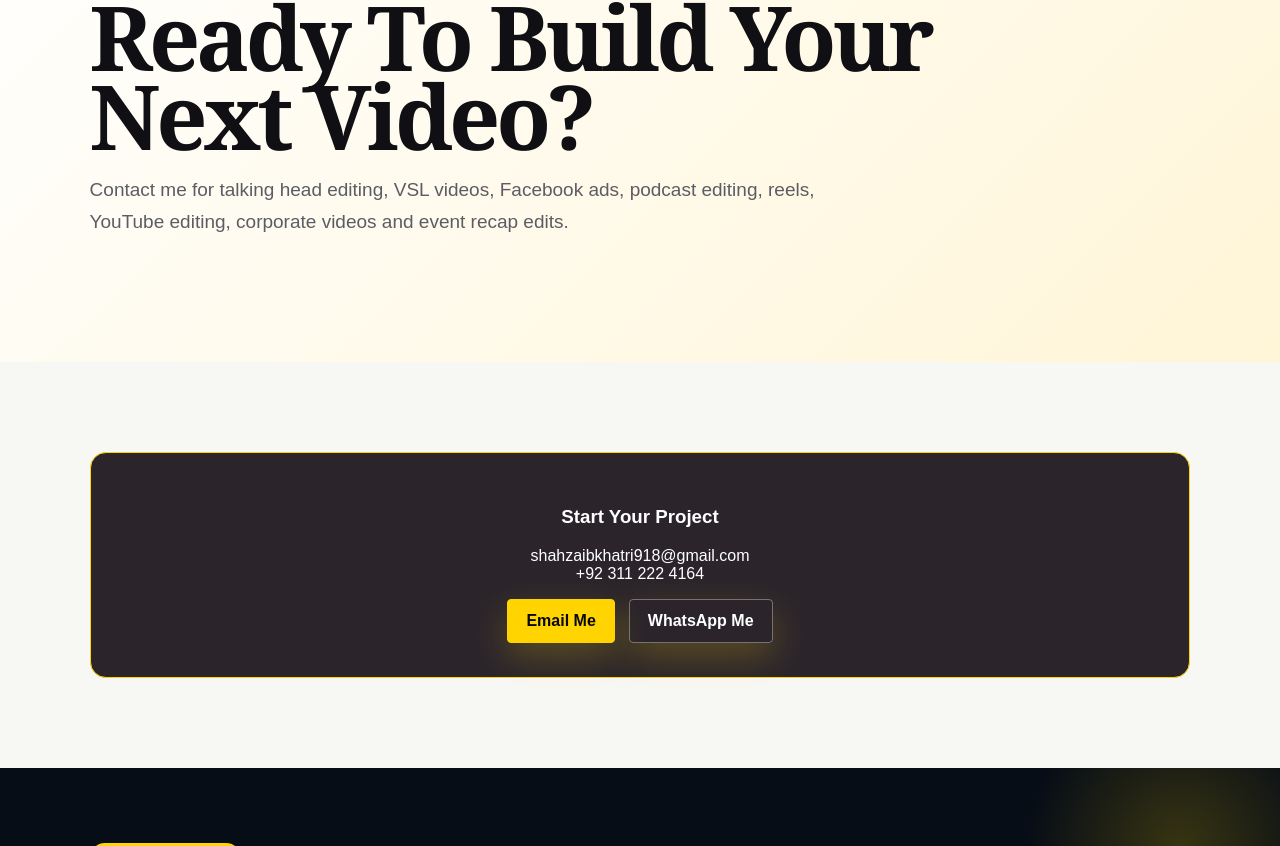
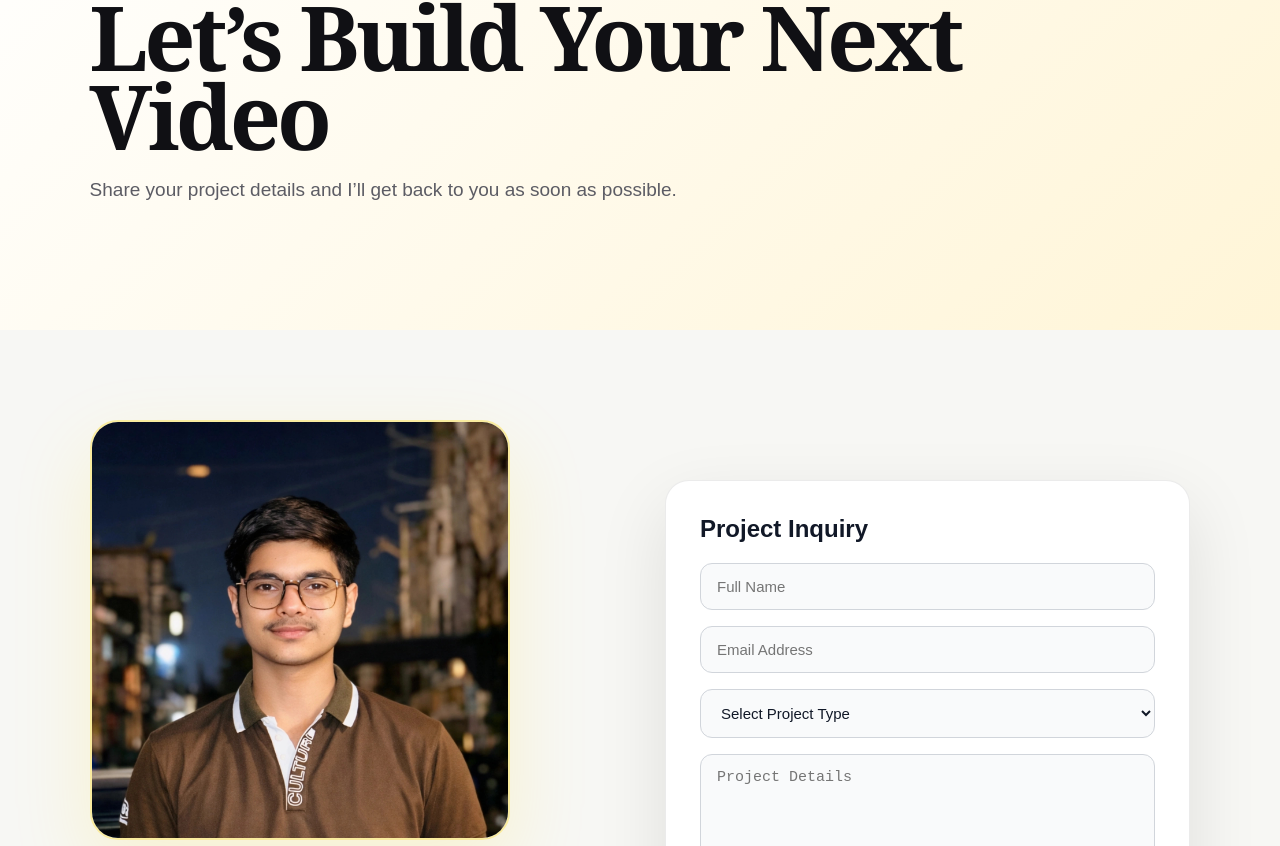
Before and after one commit to shahzaibkhatri918-stack/Shahzaib-Freelance, a Next.js app: page /contact in a window 1280 px wide. Shown: the part 254-1100 px from the top of the page. Built offline with nearby package versions, Linux system fonts and the light colour scheme.

Commit message:
Update page.tsx

```diff
--- a/app/contact/page.tsx
+++ b/app/contact/page.tsx
@@ -4,5 +4,153 @@ import PageHero from "../../components/PageHero";
 import { site } from "../../data/site";
 
 export default function ContactPage() {
-  return <div className="site"><Navbar /><main><PageHero label="Contact" title="Ready To Build Your Next Video?" text="Contact me for talking head editing, VSL videos, Facebook ads, podcast editing, reels, YouTube editing, corporate videos and event recap edits." /><section className="section fade-up"><div className="podcastPanel" style={{textAlign:"center"}}><h3>Start Your Project</h3><p><a href={`mailto:${site.email}`}>{site.email}</a><br /><a href={site.whatsapp} target="_blank" rel="noreferrer">{site.phoneDisplay}</a></p><div className="heroActions" style={{justifyContent:"center"}}><a className="btn" href={`mailto:${site.email}`}>Email Me</a><a className="btn outline" href={site.whatsapp} target="_blank" rel="noreferrer">WhatsApp Me</a></div></div></section></main><Footer /></div>;
+  return (
+    <div className="site">
+      <Navbar />
+
+      <main>
+        <PageHero
+          label="Contact"
+          title="Let’s Build Your Next Video"
+          text="Share your project details and I’ll get back to you as soon as possible."
+        />
+
+        <section className="section fade-up">
+          <div
+            style={{
+              maxWidth: "1150px",
+              margin: "0 auto",
+              display: "grid",
+              gridTemplateColumns: "repeat(auto-fit, minmax(320px, 1fr))",
+              gap: "50px",
+              alignItems: "center",
+            }}
+          >
+            {/* Left Side */}
+            <div>
+              <img
+                src="/Shahzaib Soomro.jpg"
+                alt="Shahzaib Soomro"
+                style={{
+                  width: "100%",
+                  maxWidth: "420px",
+                  borderRadius: "28px",
+                  border: "2px solid rgba(255, 214, 0, 0.35)",
+                  boxShadow: "0 30px 80px rgba(255, 214, 0, 0.15)",
+                  display: "block",
+                  marginBottom: "28px",
+                }}
+              />
+
+              <h2 style={{ color: "#111827", marginBottom: "12px" }}>
+                Shahzaib Soomro
+              </h2>
+
+              <p style={{ color: "#4b5563", lineHeight: "1.7" }}>
+                Professional Video Editor specializing in Talking Head videos,
+                VSLs, Facebook Ads, Podcast edits, Reels and Corporate videos.
+              </p>
+
+              <p>
+                <strong>Email:</strong>{" "}
+                <a href={`mailto:${site.email}`}>{site.email}</a>
+              </p>
+
+              <p>
+                <strong>WhatsApp:</strong>{" "}
+                <a href={site.whatsapp} target="_blank" rel="noreferrer">
+                  {site.phoneDisplay}
+                </a>
+              </p>
+            </div>
+
+            {/* Right Side Form */}
+            <form
+              action="https://formspree.io/f/xqejblwg"
+              method="POST"
+              style={{
+                background: "#ffffff",
+                padding: "34px",
+                borderRadius: "24px",
+                border: "1px solid rgba(0,0,0,0.08)",
+                boxShadow: "0 25px 70px rgba(0,0,0,0.10)",
+              }}
+            >
+              <h2 style={{ color: "#111827", marginTop: 0 }}>
+                Project Inquiry
+              </h2>
+
+              <input
+                type="text"
+                name="fullName"
+                placeholder="Full Name"
+                required
+                style={inputStyle}
+              />
+
+              <input
+                type="email"
+                name="email"
+                placeholder="Email Address"
+                required
+                style={inputStyle}
+              />
+
+              <select name="projectType" required style={inputStyle}>
+                <option value="">Select Project Type</option>
+                <option value="Talking Head Editing">Talking Head Editing</option>
+                <option value="VSL Video">VSL Video</option>
+                <option value="Facebook Ads">Facebook Ads</option>
+                <option value="Podcast Editing">Podcast Editing</option>
+                <option value="Reels / Shorts">Reels / Shorts</option>
+                <option value="Corporate Video">Corporate Video</option>
+              </select>
+
+              <textarea
+                name="projectDetails"
+                placeholder="Project Details"
+                required
+                rows={6}
+                style={{
+                  ...inputStyle,
+                  resize: "vertical",
+                  minHeight: "140px",
+                }}
+              />
+
+              <button
+                type="submit"
+                style={{
+                  background: "#facc15",
+                  color: "#000",
+                  padding: "13px 34px",
+                  borderRadius: "12px",
+                  border: "none",
+                  fontWeight: "800",
+                  cursor: "pointer",
+                  boxShadow: "0 12px 30px rgba(250, 204, 21, 0.35)",
+                }}
+              >
+                Submit
+              </button>
+            </form>
+          </div>
+        </section>
+      </main>
+
+      <Footer />
+    </div>
+  );
 }
+
+const inputStyle = {
+  width: "100%",
+  padding: "14px 16px",
+  marginBottom: "16px",
+  borderRadius: "12px",
+  border: "1px solid #d1d5db",
+  outline: "none",
+  fontSize: "15px",
+  color: "#111827",
+  background: "#f9fafb",
+};
```
